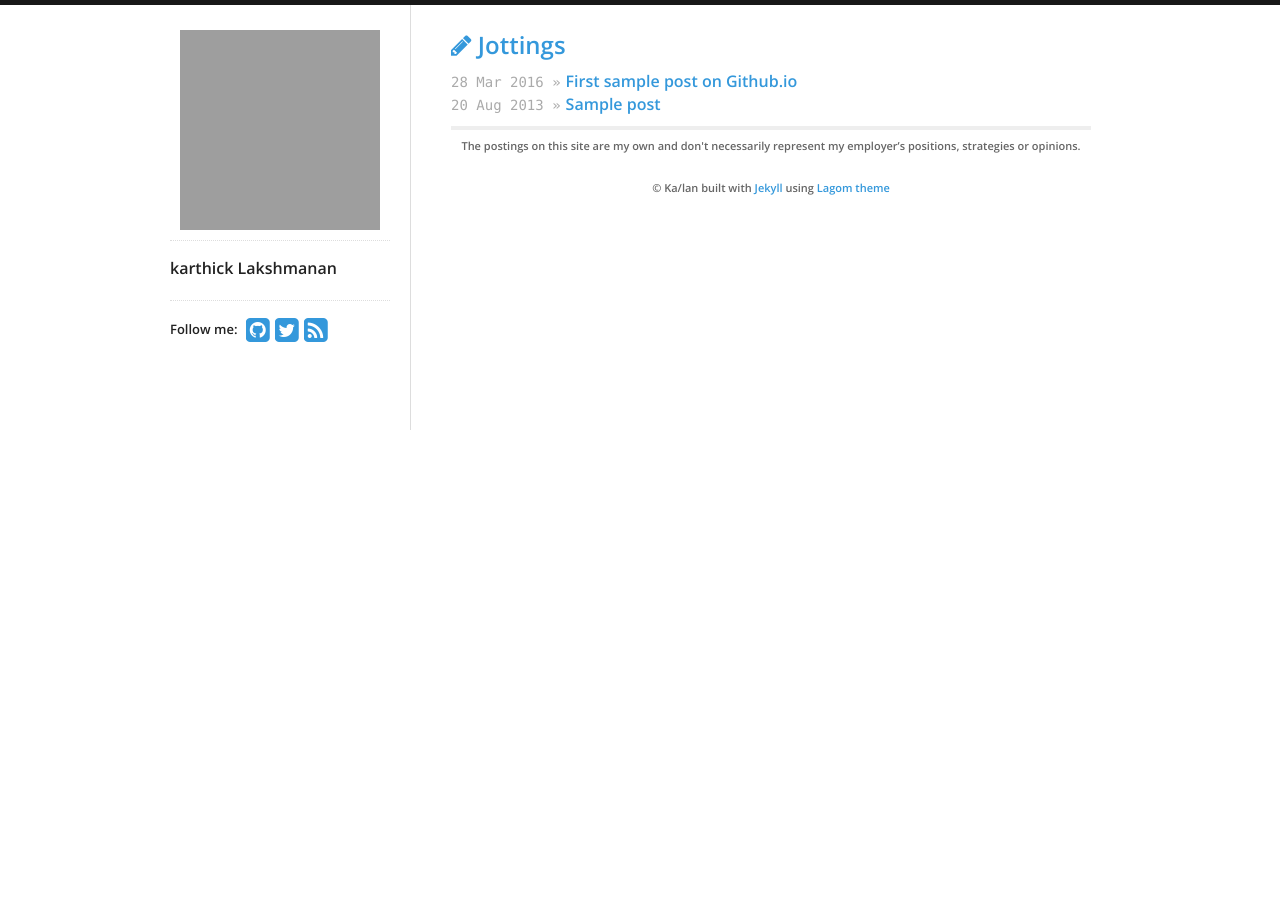
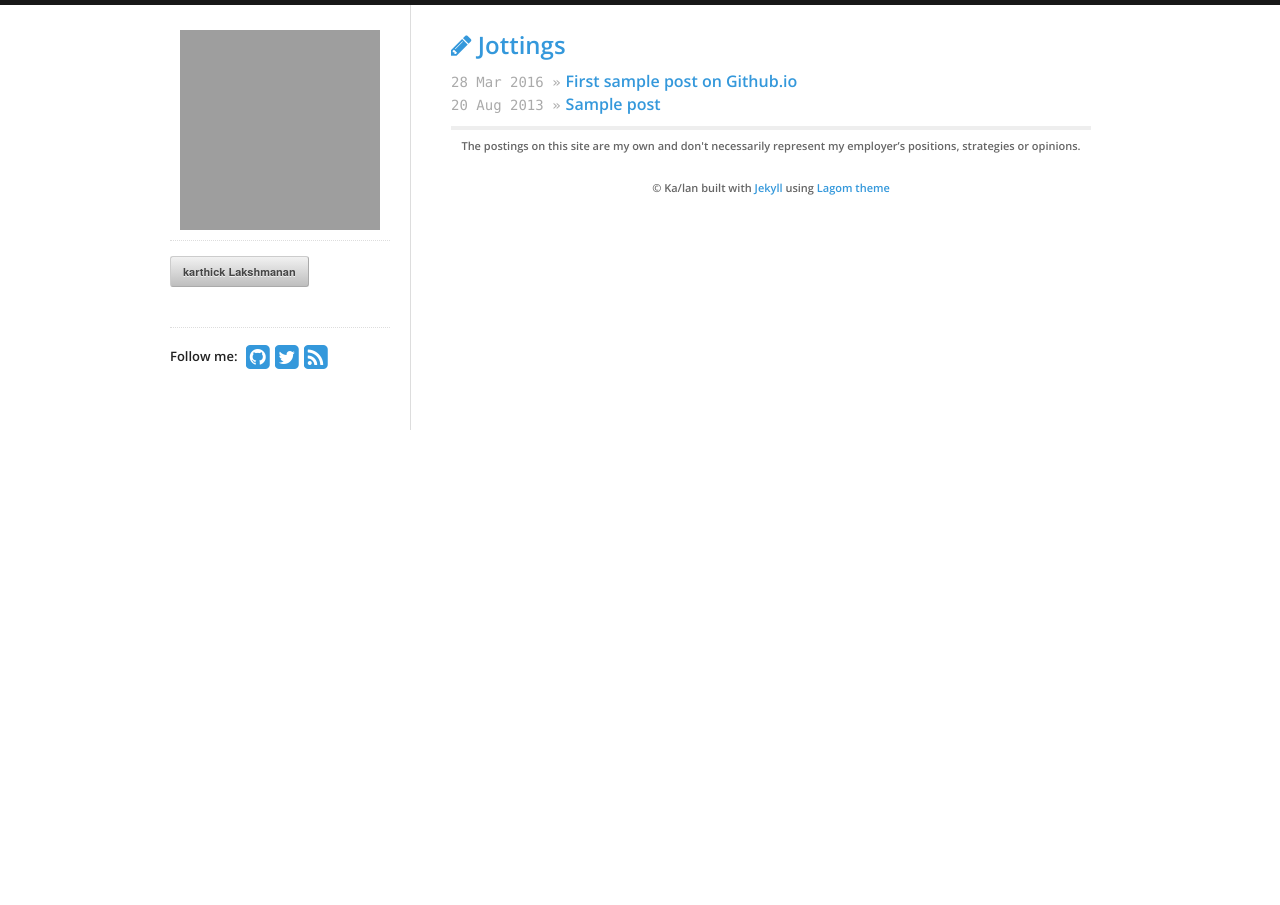
Before and after one commit to itskarthicklakshmanan/karthicklaksman.github.io, a Jekyll site: the page built from index.html, in a window 1280 px wide. Built offline with Jekyll 4.4.1, drawn with Linux system fonts in a browser that asks for light colours; nearby versions of some CDN libraries; grey boxes are pictures that could not be loaded.

Commit message:
Update sidebar.html

```diff
--- a/_includes/sidebar.html
+++ b/_includes/sidebar.html
@@ -4,7 +4,7 @@
 <img src="https://avatars0.githubusercontent.com/u/1396943?s=400&u=6f434c11a8e12f730814cf2f6f124173ac11c33e&v=4" height="200" width="200"/>
   </a>
   <div id="bio">
-    <p>karthick Lakshmanan</p>
+    <p><button class="button button-primary">karthick Lakshmanan</button></p>
   </div>
   <div id="social">
     {% include social.html %}
```
